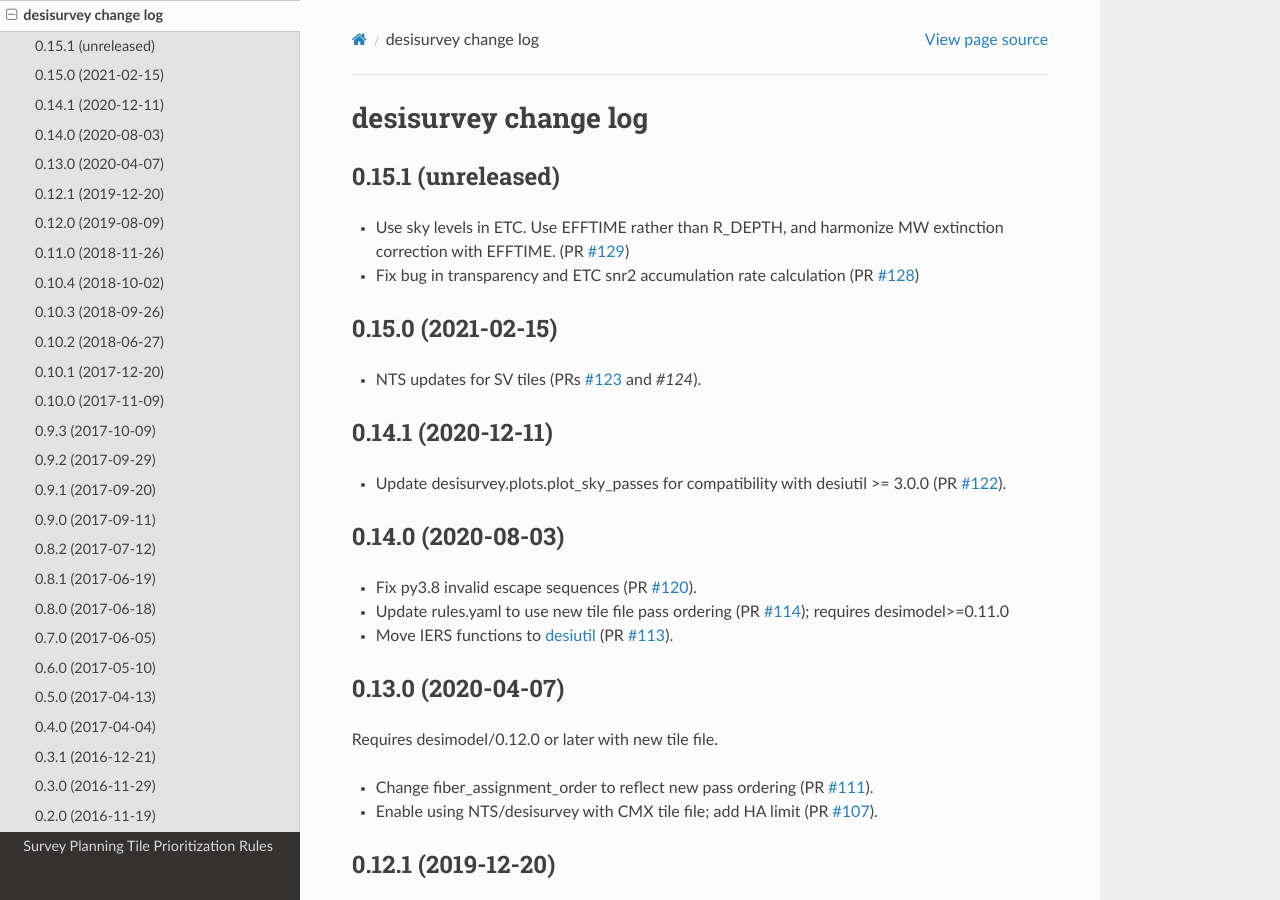
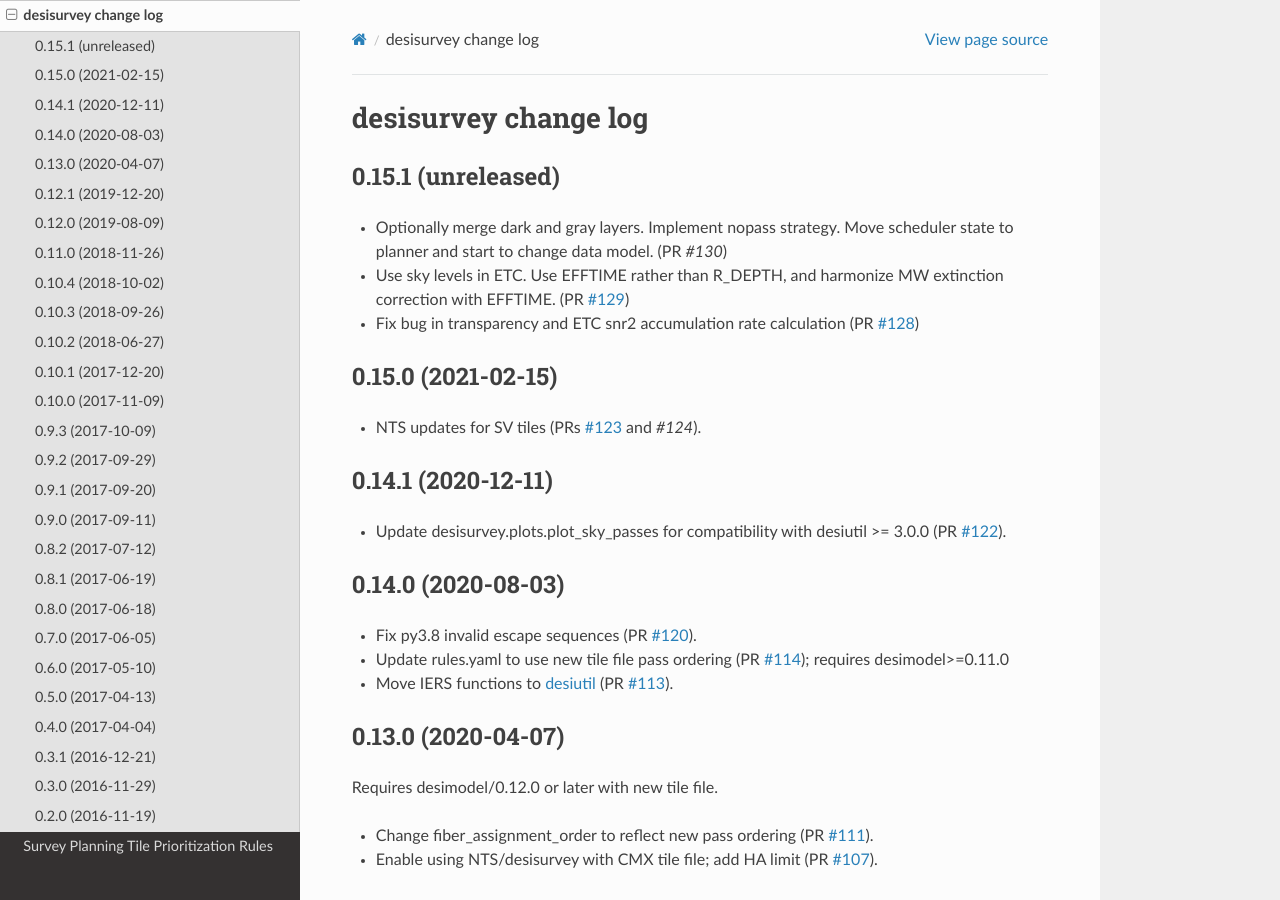
Before and after one commit to desihub/desisurvey, a Sphinx documentation site: the page built from doc/changes.rst, in a window 1280 px wide and 900 px high. Built offline with Sphinx 7.4.7 and the Read the Docs theme 2.0.0, drawn with Linux system fonts in a browser that asks for light colours.

Commit message:
Update changelog.

```diff
--- a/doc/changes.rst
+++ b/doc/changes.rst
@@ -5,6 +5,9 @@ desisurvey change log
 0.15.1 (unreleased)
 -------------------
 
+* Optionally merge dark and gray layers.  Implement nopass strategy.
+  Move scheduler state to planner and start to change data model.
+  (PR `#130`)
 * Use sky levels in ETC.  Use EFFTIME rather than R_DEPTH, and harmonize
   MW extinction correction with EFFTIME.  (PR `#129`_)
 * Fix bug in transparency and ETC snr2 accumulation rate calculation
@@ -12,6 +15,7 @@ desisurvey change log
 
 .. _`#128`: https://github.com/desihub/desisurvey/pull/128
 .. _`#129`: https://github.com/desihub/desisurvey/pull/129
+.. _`#130`: https://github.com/desihub/desisurvey/pull/130
 
 0.15.0 (2021-02-15)
 -------------------
```
